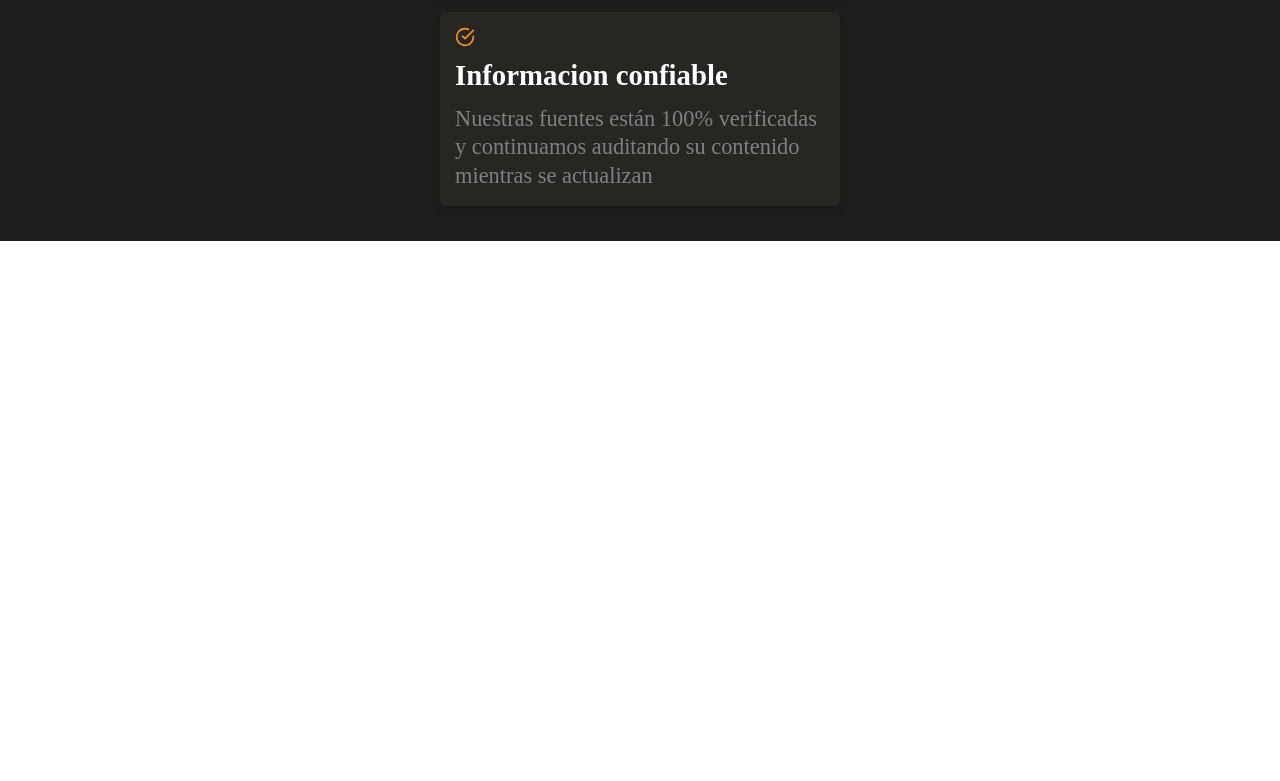
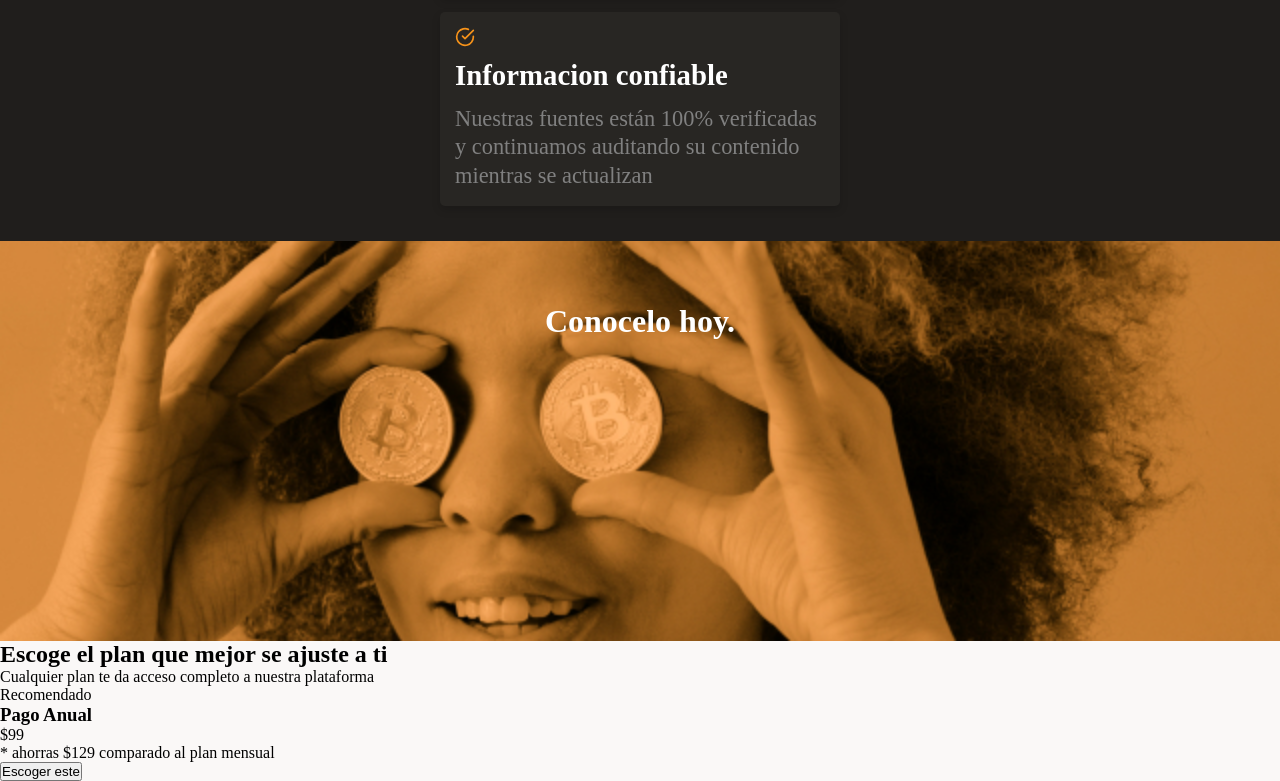
Before and after one commit to Charlydk/batatabit, a plain HTML site: page index.html in a window 1280 px wide. Shown: the part 2393-3174 px from the top of the page. Before the commit the page ends 2634 px from the top, so only its background shows below. Drawn offline with Linux system fonts and the light colour scheme.

Commit message:
creacion de seccion plans

```diff
--- a/index.html
+++ b/index.html
@@ -15,7 +15,7 @@
         <div class="header--title-container">
             <h1>La proxima revolucion del intercambio de criptomonedas</h1>
             <p>Batatabit te ayuda a navegar entre los diferentes precios y tendencias</p>
-            <a href="" class="header--button">Conoce nuestros planes <span></span></a>
+            <a href="#plans" class="header--button">Conoce nuestros planes <span></span></a>
         </div>
     </header>
     <main>
@@ -111,8 +111,27 @@
                 </article>
             </section>
         </section>
-        <section></section>
-        <section></section>
+        <section class="bitcoin-img-container">
+            <h2>Conocelo hoy.</h2>
+        </section>
+
+        <section id="plans" class="main-plans-container">
+            <div class="plans--title">
+                <h2>Escoge el plan que mejor se ajuste a ti</h2>
+                <p>Cualquier plan te da acceso completo a nuestra plataforma</p>
+            </div>
+            <section class="plans-container--slider">
+                <article class="plans-container--card">
+                    <p>Recomendado</p>
+                    <div>
+                        <h3>Pago Anual</h3>
+                        <p><span>$</span>99</p>
+                        <p>* ahorras $129 comparado al plan mensual</p>
+                        <button>Escoger este <span></span></button>
+                    </div>
+                </article>
+            </section>
+        </section>
     </main>
     <footer></footer>
 </body>
--- a/styles.css
+++ b/styles.css
@@ -336,3 +336,20 @@ main{
     line-height: 1.8rem;
     color: #808080;
 }
+.bitcoin-img-container{
+    width: 100%;
+    min-width: 320px;
+    height: 50vh;
+    background-image: url(./assets/img/bitcoinbaby2x.jpg);
+    background-position: center;
+    background-size: cover;
+    background-repeat: no-repeat;
+    text-align: center;
+}
+.bitcoin-img-container h2{
+    padding-top: 60px;
+    font-size: 2rem;
+    font-weight: bold;
+    line-height: 2.6rem;
+    color: var(--just-white);
+}
```
